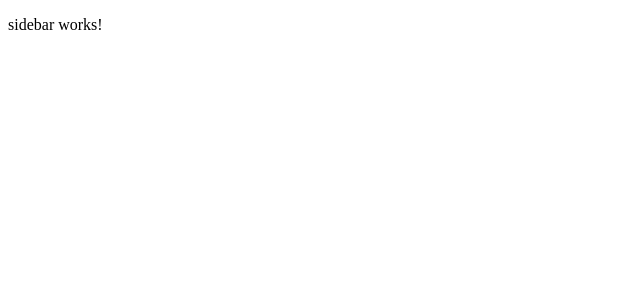
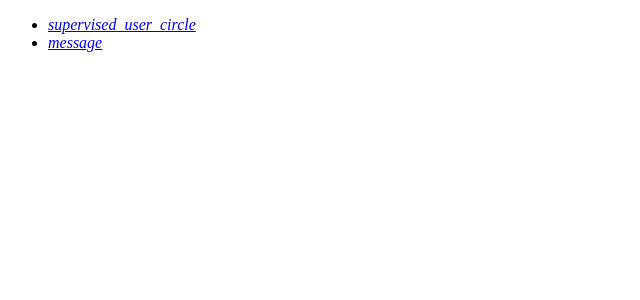
Before and after one commit to DerickBeckwith/ng6, an Angular app: page / in a window 1280 px wide. Shown: the top 300 px of the page, without its empty margins (0-640 px from the left). Built offline with nearby package versions, Linux system fonts and the light colour scheme.

Commit message:
Add two nav links to the Sidebar component

```diff
--- a/src/app/sidebar/sidebar.component.html
+++ b/src/app/sidebar/sidebar.component.html
@@ -1,3 +1,14 @@
-<p>
-  sidebar works!
-</p>
+<nav>
+  <ul>
+    <li>
+      <a routerLink="">
+        <i class="material-icons">supervised_user_circle</i>
+      </a>
+    </li>
+    <li>
+      <a routerLink="posts">
+        <i class="material-icons">message</i>
+      </a>
+    </li>
+  </ul>
+</nav>
```
